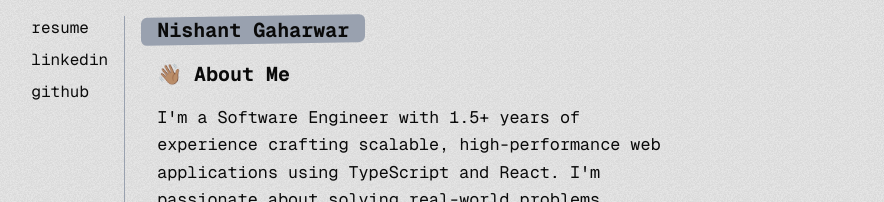
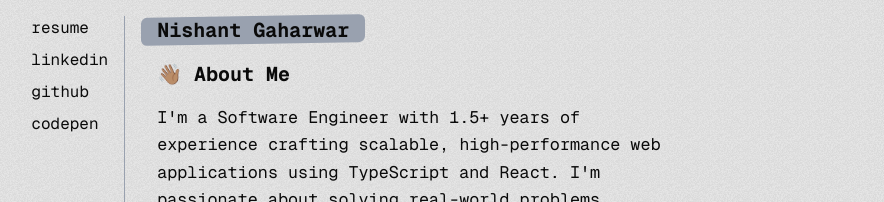
Before and after one commit to iamnishantgaharwar/next-portfolio, a Next.js app: page / in a window 1280 px wide. Shown: the top 202 px of the page, without its empty margins (198-1082 px from the left). Built offline with nearby package versions, Linux system fonts and the light colour scheme.

Commit message:
Add Codepen link

```diff
--- a/components/Home/Home.tsx
+++ b/components/Home/Home.tsx
@@ -44,6 +44,18 @@ const Home = () => {
                 </a>
               </span>
             </li>
+            <li>
+              <span className="cursor-pointer text-base relative inline-block after:absolute after:left-0 after:bottom-0 after:h-0.5 after:w-0 after:bg-black after:transition-all after:duration-300 hover:after:w-full">
+                <a
+                  href="https://codepen.io/iamnishantgaharwar"
+                  target="_blank"
+                  rel="noopener noreferrer"
+                >
+                  {" "}
+                  codepen
+                </a>
+              </span>
+            </li>
           </ul>
         </nav>
         <section className="flex flex-col my-4 mx-4 sm:mx-0">
```
